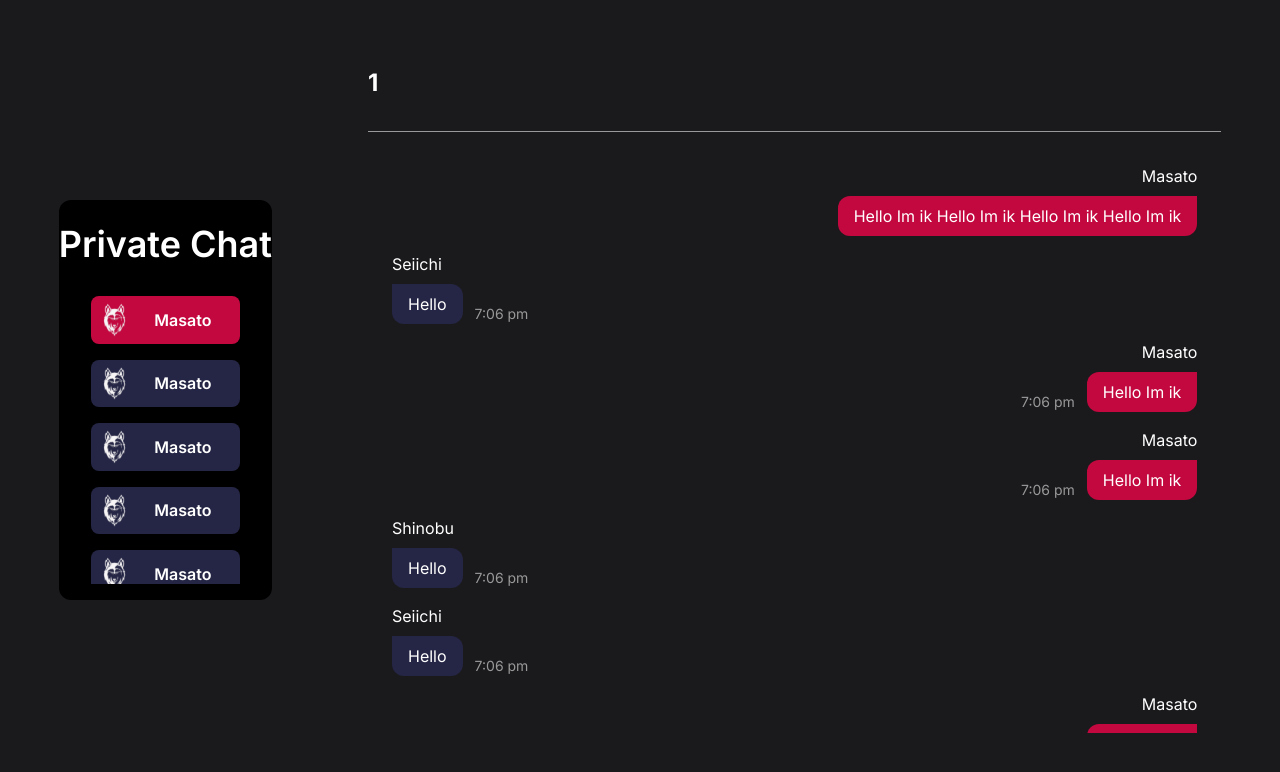
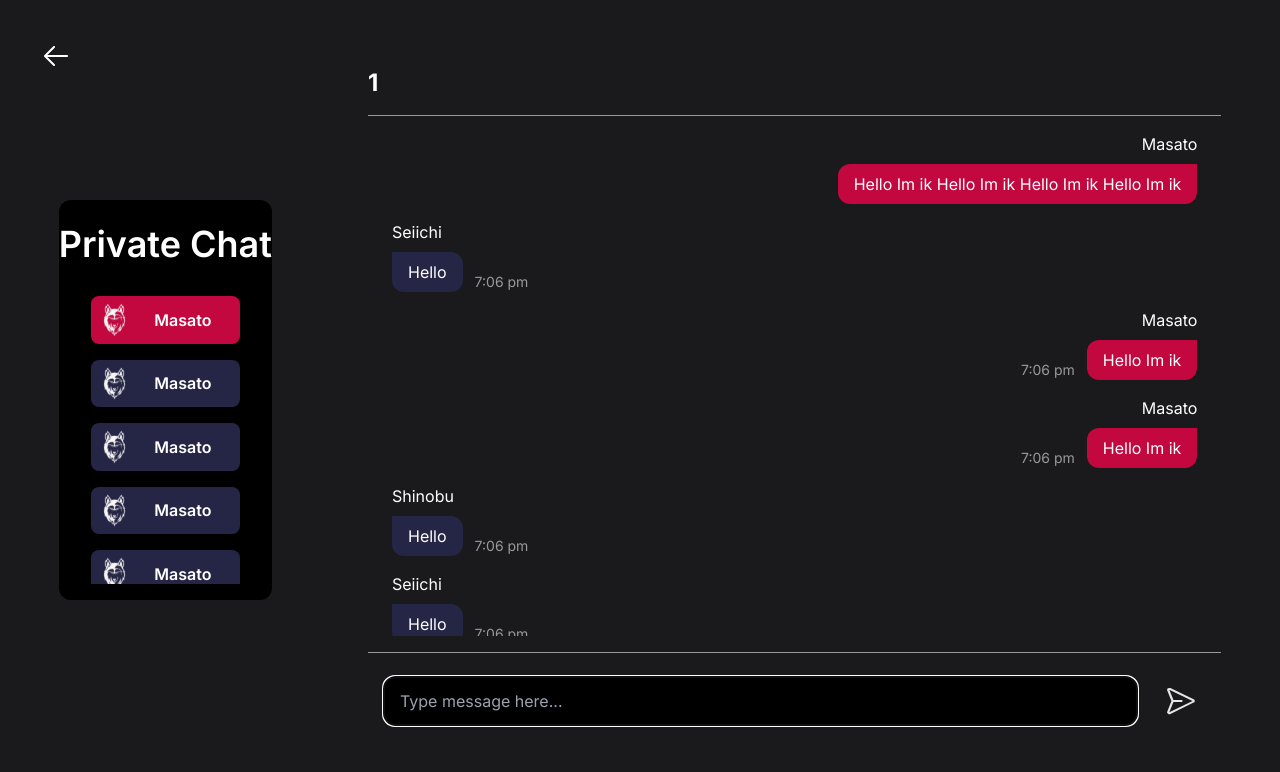
Before and after one commit to ChawinNg/jor-bor-frontend, a Next.js app: page /chats/1 in a window 1280 px wide. Shown: the top 772 px of the page. Built offline with nearby package versions, Linux system fonts and the light colour scheme.

Commit message:
feat: chat ui

```diff
--- /dev/null
+++ b/src/app/(pages)/layout.tsx
@@ -0,0 +1,10 @@
+import BackButton from "@/components/ui/BackButton";
+
+export default function Pages({ children }: { children: React.ReactNode }) {
+  return (
+    <div>
+      <BackButton />
+      <div className="">{children}</div>
+    </div>
+  );
+}
--- a/src/components/chat/FriendList.tsx
+++ b/src/components/chat/FriendList.tsx
@@ -15,7 +15,7 @@ export default function FriendList() {
     ["Masato", "993", "Offline"],
   ];
   return (
-    <div className="flex flex-col w-1/3 h-[48%] overflow-auto gap-y-5">
+    <div className="flex flex-col w-1/3 h-[48%] overflow-auto gap-y-5 px-4">
       {players.map((item, index) => (
         <FriendCard status={item[2]} name={item[0]} key={index} />
       ))}
--- a/src/components/chat/PrivateChat.tsx
+++ b/src/components/chat/PrivateChat.tsx
@@ -1,11 +1,14 @@
 import MessageSection from "./MessageSection";
+import TextFieldSection from "./TextFieldSection";
 
 export default function PrivateChat({ id }: { id: string }) {
   return (
-    <div className="w-4/6 flex flex-col h-5/6 gap-y-8">
+    <div className="w-4/6 flex flex-col h-5/6 gap-y-4">
       <div className="w-full text-2xl font-bold">{id}</div>
       <span className="w-full border-t border-ui-text-light"></span>
       <MessageSection />
+      <span className="w-full border-t border-ui-text-light"></span>
+      <TextFieldSection />
     </div>
   );
 }
--- /dev/null
+++ b/src/components/chat/TextFieldSection.tsx
@@ -0,0 +1,24 @@
+import Image from "next/image";
+
+export default function TextFieldSection() {
+  return (
+    <div className="flex flex-row gap-x-4 px-4 py-2 ">
+      <input
+        type="text"
+        className="h-12 w-full rounded-xl bg-black px-4 placeholder:text-ci-dark-gray"
+        placeholder="Type message here..."
+        autoFocus
+      />
+
+      <button className="hover:bg-black rounded-xl px-2">
+        <Image
+          src="/img/chat/send-icon.svg"
+          alt="send"
+          width={40}
+          height={40}
+          className="cursor-pointer"
+        />
+      </button>
+    </div>
+  );
+}
--- a/src/components/home/Menu.tsx
+++ b/src/components/home/Menu.tsx
@@ -15,9 +15,9 @@ export default function Menu() {
       <Link href="/friends" className="w-full flex ">
         <button className="text-left hover:text-ui-red">Friend</button>
       </Link>
-      <Link href="/chat" className="w-full flex ">
+      {/* <Link href="/chat" className="w-full flex ">
         <button className="text-left hover:text-ui-red">Chat</button>
-      </Link>
+      </Link> */}
     </div>
   );
 }
--- a/src/components/leaderboard/PlayerRank.tsx
+++ b/src/components/leaderboard/PlayerRank.tsx
@@ -15,7 +15,7 @@ export default function PlayerRank() {
     ["Masato", "993", "0"],
   ];
   return (
-    <div className="flex flex-col w-1/3 h-[45%] overflow-auto gap-y-5">
+    <div className="flex flex-col w-1/3 h-[45%] overflow-auto gap-y-5 px-4">
       {players.map((item, index) => (
         <PlayerCard
           rank={index + 1}
--- /dev/null
+++ b/src/components/ui/BackButton.tsx
@@ -0,0 +1,16 @@
+import Image from "next/image";
+import Link from "next/link";
+export default function BackButton() {
+  return (
+    <Link href="/menu">
+      <div className="fixed p-10">
+        <Image
+          src="/img/home/arrow-left.svg"
+          alt="back"
+          width={32}
+          height={32}
+        />
+      </div>
+    </Link>
+  );
+}
```
Also changed, not shown: public/img/chat/send-icon.svg (added), public/img/home/arrow-left.svg (added), src/app/(pages)/chats/[id]/page.tsx (renamed from src/app/(home)/chats/[id]/page.tsx), src/app/(pages)/friends/page.tsx (renamed from src/app/(home)/friends/page.tsx), src/app/(pages)/leaderboard/page.tsx (renamed from src/app/(home)/leaderboard/page.tsx).
